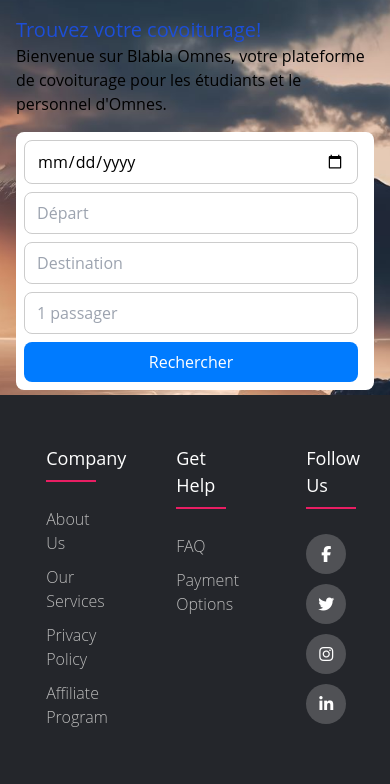
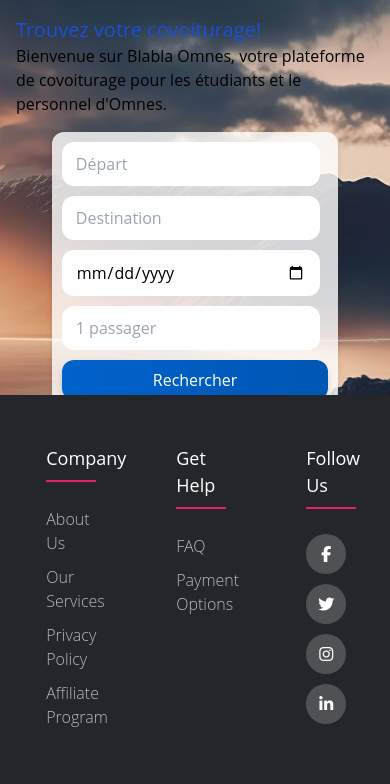
Before and after one commit to Nicolas-cottez/Projet-blabla, a PHP site: page /main.php in a window 390 px wide. Shown: the part 60-844 px from the top of the page. Run offline with PHP 8.4, Linux system fonts and the light colour scheme; some libraries are stand-ins or nearby versions.

Commit message:
change bar de recherche

```diff
--- a/style.css
+++ b/style.css
@@ -9,11 +9,9 @@ body {
     height: 100vh;
     background-color: black;
     background-image: url("image/fond.jpg");
-
     background-size: cover;
     background-position: center;
     background-repeat: no-repeat;
-    margin: 0;
     display: flex;
     flex-direction: column;
 }
@@ -22,36 +20,45 @@ body {
     display: flex;
     justify-content: space-between;
     align-items: center;
-    background-color: #fff; /* white background */
-    padding: 0.5rem;
-    border-radius: 8px;
+    background-color: rgba(255, 255, 255, 0.8);
+    padding: 10px;
+    border-radius: 12px;
+    box-shadow: 0 4px 6px rgba(0, 0, 0, 0.1);
+    width: 80%;
+    margin: 0 auto;
 }
 
 .search-input, .search-button {
-    border: 1px solid #ccc; /* Light gray border */
+    border: 2px solid transparent;
     padding: 8px 12px;
+    border-radius: 12px;
+    outline: none;
+    transition: all 0.3s ease;
+}
+
+.search-input {
+    flex-grow: 1;
     margin-right: 0.5rem;
-    border-radius: 8px;
-    outline: none;
 }
 
 .search-input:focus {
-    border-color: #007bff; /* Blue border on focus */
+    border-color: #007bff;
+    box-shadow: 0 2px 8px rgba(0, 123, 255, 0.2);
 }
 
 .search-button {
-    background-color: #007bff; /* Blue background */
+    background-image: linear-gradient(to right, #0062cc, #0056b3);
     color: white;
+    cursor: pointer;
     border: none;
-    cursor: pointer;
-    transition: background-color 0.3s;
+    box-shadow: 0 4px 6px rgba(0, 0, 0, 0.15);
 }
 
 .search-button:hover {
-    background-color: #0056b3; /* Darker blue on hover */
+    background-image: linear-gradient(to right, #0056b3, #004085);
 }
 
-/* Responsive Styles */
+/* Responsive */
 @media (max-width: 992px) {
     .search-bar {
         flex-wrap: wrap;
@@ -59,12 +66,8 @@ body {
     }
 
     .search-input {
-        flex-basis: 100%; /* Full width on smaller screens */
-        margin-bottom: 0.5rem;
-    }
-
-    .search-input.date {
-        order: -1; /* Move date to the top on smaller screens */
+        flex-basis: 100%;
+        margin-bottom: 10px;
     }
 
     .search-button {
@@ -74,6 +77,6 @@ body {
 
 @media (max-width: 576px) {
     .search-input, .search-button {
-        width: 100%; /* Full width inputs and button */
+        width: 100%;
     }
 }
```
